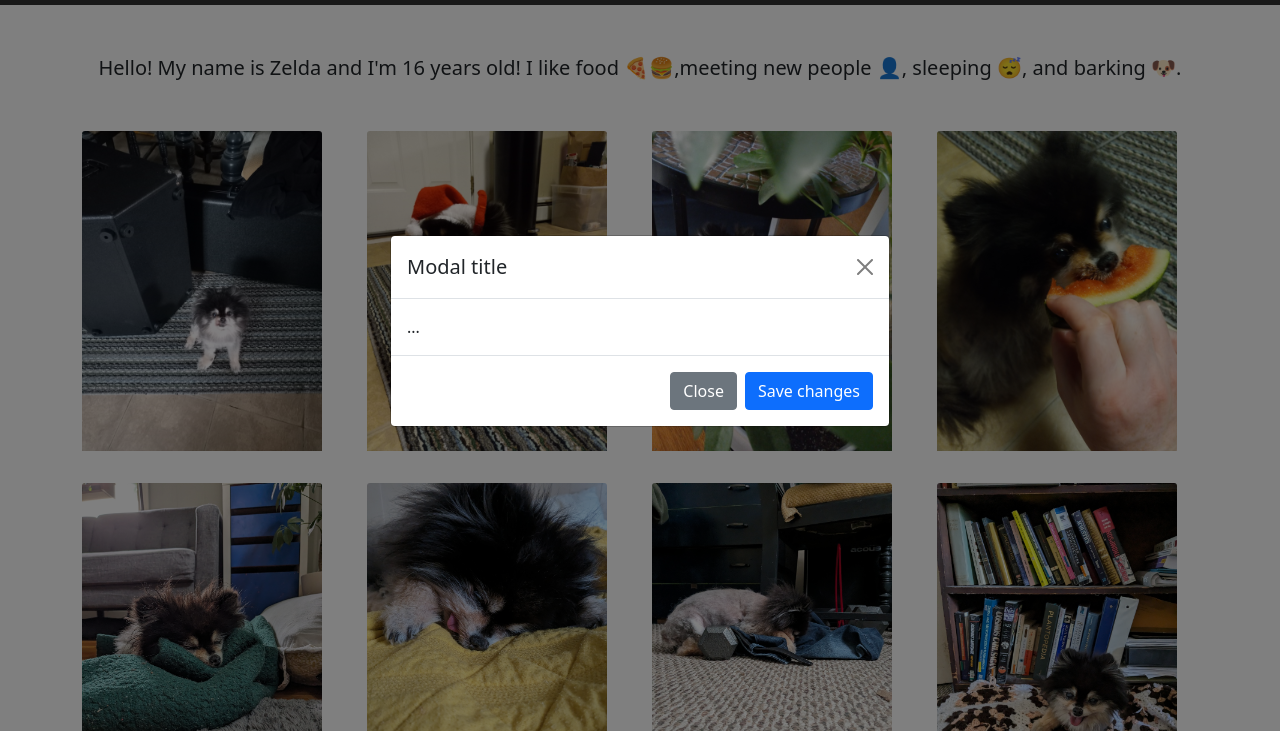
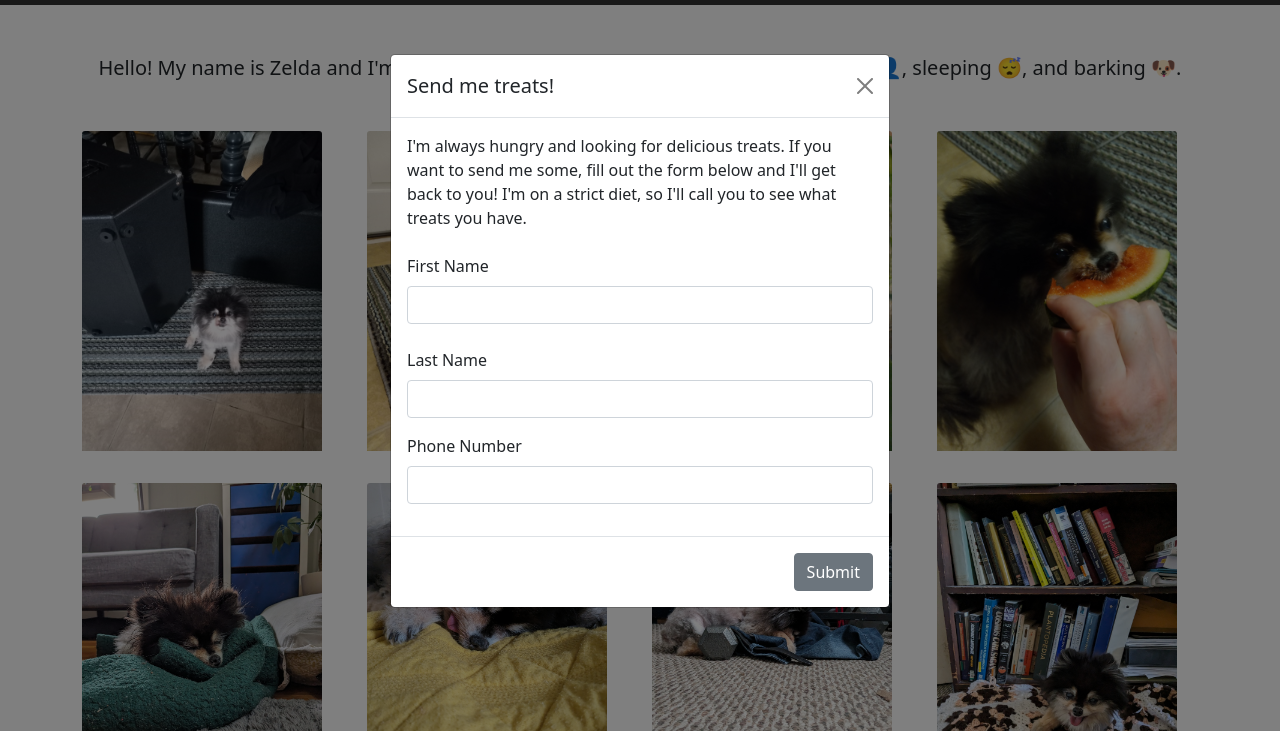
Before and after one commit to JakePelrah/SBA_316, a plain HTML site: page index.html in a window 1280 px wide. Both pictures are taken after a click on the picture 1244 px from the left and 37 px from the top of the page. Shown: the part 69-800 px from the top of the page. Drawn offline with nearby package versions, Linux system fonts and the light colour scheme.

Commit message:
form updates

```diff
--- a/index.html
+++ b/index.html
@@ -34,19 +34,35 @@
 
 
     <!-- Modal -->
-    <div class="modal fade" id="form-modal" tabindex="-1">
+    <div class="modal fade" id="form-modal" data-bs-backdrop="static" tabindex="-1">
         <div class="modal-dialog modal-dialog-centered">
             <div class="modal-content">
                 <div class="modal-header">
-                    <h1 class="modal-title fs-5" id="exampleModalLabel">Modal title</h1>
+                    <h1 class="modal-title fs-5" id="exampleModalLabel">Send me treats!</h1>
                     <button type="button" class="btn-close" data-bs-dismiss="modal" aria-label="Close"></button>
                 </div>
                 <div class="modal-body">
-                    ...
+                    I'm always hungry and looking for delicious treats. If you want to send me some, fill out the
+                    form below and I'll get back to you! I'm on a strict diet, so I'll call you
+                    to see what treats you have.
+
+                    <form id="contact-form">
+                        <div class="mb-3 mt-4">
+                            <label for="exampleInputEmail1" class="form-label">First Name</label>
+                            <input type="name" class="form-control" id="first-name" aria-describedby="emailHelp">
+                        </div>
+                        <div class="mb-3 mt-4">
+                            <label for="exampleInputEmail1" class="form-label">Last Name</label>
+                            <input type="name" class="form-control" id="last-name" aria-describedby="emailHelp">
+                        </div>
+                        <div class="mb-3">
+                            <label for="exampleInputPassword1" class="form-label">Phone Number</label>
+                            <input type="phone" class="form-control" id="phone-number">
+                        </div>
+                    </form>
                 </div>
                 <div class="modal-footer">
-                    <button type="button" class="btn btn-secondary" data-bs-dismiss="modal">Close</button>
-                    <button type="button" class="btn btn-primary">Save changes</button>
+                    <button type="button" class="btn btn-secondary">Submit</button>
                 </div>
             </div>
         </div>
```
